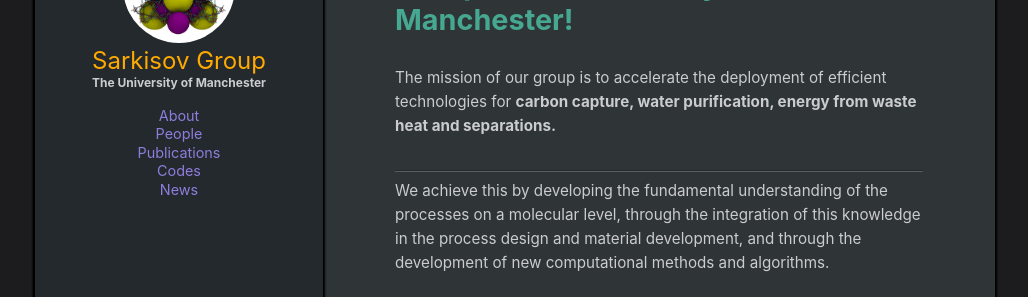
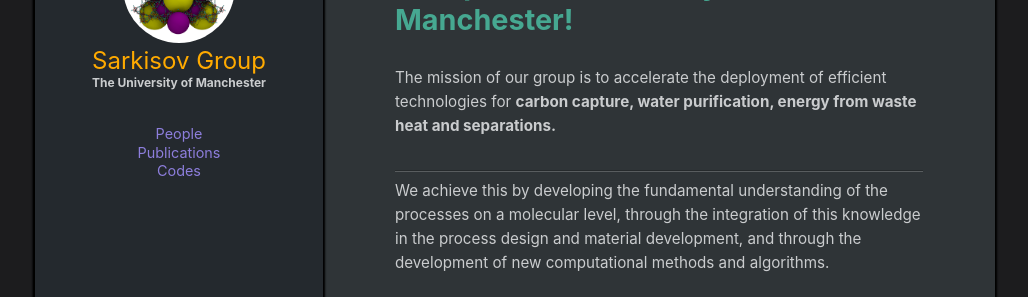
Before and after one commit to SarkisovGitHub/SarkisovGroup.github.io, a Jekyll site: the page built from index.html, in a window 1280 px wide. Shown: the part 219-516 px from the top of the page, without its empty margins (125-1153 px from the left). Built offline with Jekyll 4.4.1, drawn with Linux system fonts in a browser that asks for light colours.

Commit message:
Update header.html

```diff
--- a/_includes/header.html
+++ b/_includes/header.html
@@ -11,9 +11,9 @@
     <nav class="nav">
       <!-- navigation menu . include in mobile_header too.-->
       <ul class="nav_list">
-        <li class="nav_item">
+<!--        <li class="nav_item">
           <a href="{{ site.baseurl }}/About.html">About</a>
-        </li>
+        </li> -->
         </br>
         <li class="nav_item">
           <a href="{{ site.baseurl }}/People.html">People</a>
@@ -27,9 +27,9 @@
           <a href="{{ site.baseurl }}/Codes.html">Codes</a>
         </li>
         </br>
-        <li class="nav_item">
+<!--        <li class="nav_item">
           <a href="{{ site.baseurl }}/News.html">News</a>
-        </li>
+        </li> -->
         </br>
       </ul>
     </nav>
```
